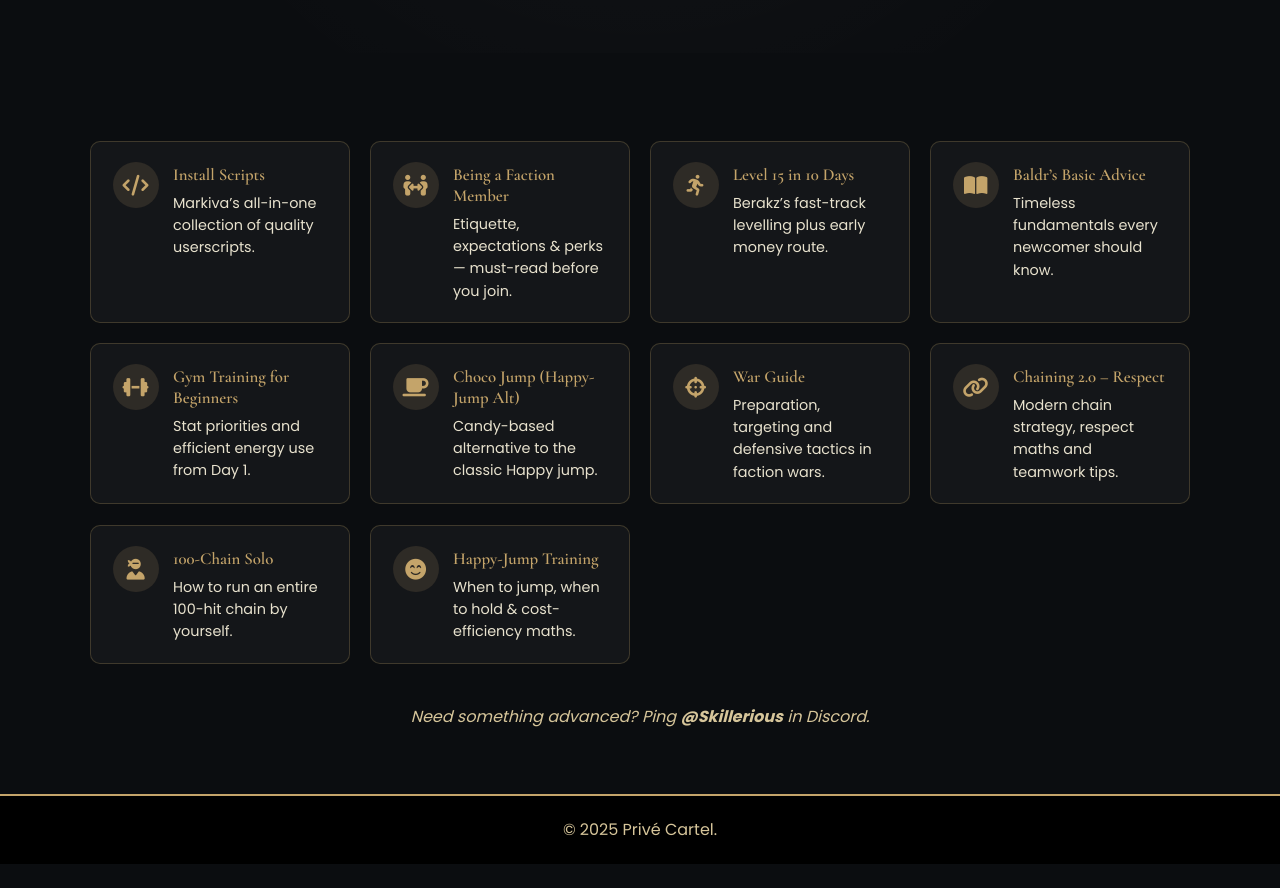
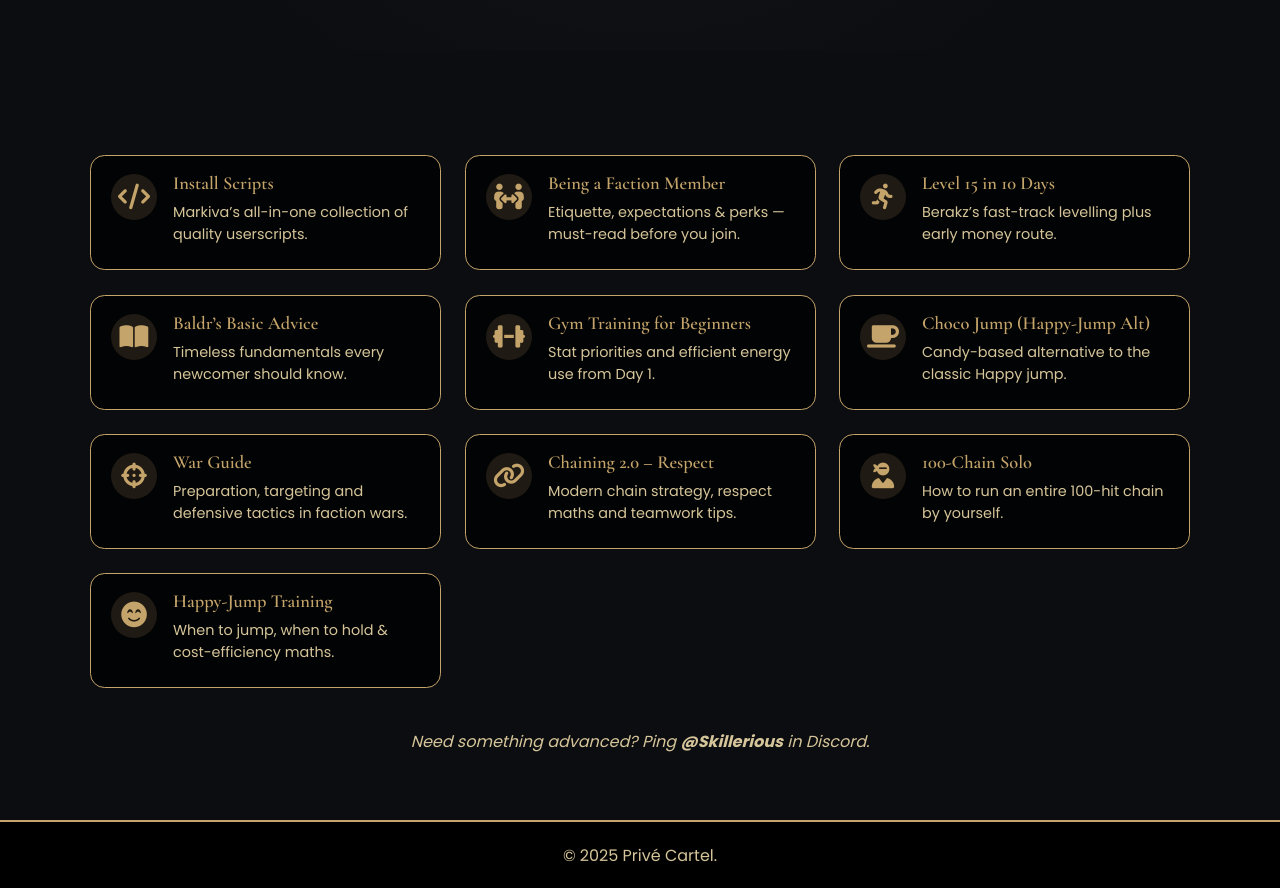
Before and after one commit to Skillerious87/privecartel.io, a plain HTML site: page guides.html in a window 1280 px wide. Shown: the part 496-1384 px from the top of the page. Before the commit the page ends 1360 px from the top, so only its background shows below. Drawn offline with nearby package versions, Linux system fonts and the light colour scheme.

Commit message:
Add files via upload

```diff
--- a/guides.html
+++ b/guides.html
@@ -17,44 +17,41 @@
   <!-- GLOBAL THEME -->
   <link rel="stylesheet" href="assets/style.css" />
 
-  <!-- PAGE-SPECIFIC TWEAKS -->
+  <!-- PAGE-SPECIFIC GRID (no hover overrides) -->
   <style>
-    /* ---------- Guides grid ---------- */
     .guide-grid{
       display:grid;
-      gap:1.25rem;
-      grid-template-columns:repeat(auto-fit,minmax(230px,1fr));
-      margin-top:1.5rem;
+      gap:1.5rem;
+      grid-template-columns:repeat(auto-fit,minmax(260px,1fr));
+      margin:2.5rem 0;
     }
-
-    /* ---------- card hover (MATCH index Services) ---------- */
     .guide-card{
-      display:flex;gap:.9rem;align-items:flex-start;
-      background:rgba(255,255,255,.04);                   /* same bg */
-      border:1px solid rgba(214,184,109,.22);             /* same border */
-      border-radius:10px;
-      padding:1.25rem 1.35rem;
-      color:inherit;text-decoration:none;
-      transition:transform .25s ease, box-shadow .25s ease; /* identical */
+      display:flex;
+      align-items:flex-start;
+      gap:1rem;
+      text-decoration:none!important;
     }
-    .guide-card:hover{
-      transform:translateY(-4px);
-      box-shadow:0 6px 16px rgba(0,0,0,.55);              /* soft black */
+    .guide-card i{
+      flex:none;
+      width:46px;height:46px;
+      display:grid;place-items:center;
+      font-size:1.6rem;
+      color:var(--accent);
+      background:rgba(var(--accent-rgb),.15);
+      border-radius:50%;
+      margin-top:.1rem;
     }
-
-    /* badge + copy */
-    .guide-card i{
-      flex:0 0 46px;height:46px;
-      display:grid;place-items:center;
-      background:rgba(var(--accent-rgb),.15);
-      border-radius:50%;color:var(--accent);
-      font-size:1.3rem;
+    .guide-card h3{
+      font-size:1.15rem;
+      margin:0 0 .35rem;
+      color:var(--accent);
     }
-    .guide-card h3{margin:.15rem 0 .4rem;font-size:1.05rem}
-    .guide-card p {margin:0;font-size:.9rem;line-height:1.55;color:var(--text-1)}
-
-    /* hero font tweak for consistency */
-    .rules-hero h1{font-size:clamp(1.8rem,5vw,2.7rem)}
+    .guide-card p{
+      margin:0;
+      font-size:.9rem;
+      line-height:1.55;
+      color:var(--text-2);
+    }
   </style>
 </head>
 <body>
@@ -94,7 +91,7 @@
 
       <div class="guide-grid">
 
-        <a href="https://www.markiva.co.uk/torn.htm" target="_blank" class="guide-card">
+        <a href="https://www.markiva.co.uk/torn.htm" target="_blank" class="card guide-card">
           <i class="fa-solid fa-code"></i>
           <div>
             <h3>Install&nbsp;Scripts</h3>
@@ -102,7 +99,7 @@
           </div>
         </a>
 
-        <a href="https://www.torn.com/forums.php#/p=threads&f=61&t=15940140" target="_blank" class="guide-card">
+        <a href="https://www.torn.com/forums.php#/p=threads&f=61&t=15940140" target="_blank" class="card guide-card">
           <i class="fa-solid fa-people-arrows-left-right"></i>
           <div>
             <h3>Being a Faction Member</h3>
@@ -110,7 +107,7 @@
           </div>
         </a>
 
-        <a href="https://www.torn.com/forums.php#/p=threads&f=61&t=16242871&b=0&a=0" target="_blank" class="guide-card">
+        <a href="https://www.torn.com/forums.php#/p=threads&f=61&t=16242871&b=0&a=0" target="_blank" class="card guide-card">
           <i class="fa-solid fa-person-running"></i>
           <div>
             <h3>Level&nbsp;15 in&nbsp;10&nbsp;Days</h3>
@@ -118,7 +115,7 @@
           </div>
         </a>
 
-        <a href="https://www.torn.com/forums.php#/p=threads&f=61&t=16034448" target="_blank" class="guide-card">
+        <a href="https://www.torn.com/forums.php#/p=threads&f=61&t=16034448" target="_blank" class="card guide-card">
           <i class="fa-solid fa-book-open"></i>
           <div>
             <h3>Baldr’s Basic Advice</h3>
@@ -126,7 +123,7 @@
           </div>
         </a>
 
-        <a href="https://www.torn.com/forums.php#/p=threads&f=61&t=15995191" target="_blank" class="guide-card">
+        <a href="https://www.torn.com/forums.php#/p=threads&f=61&t=15995191" target="_blank" class="card guide-card">
           <i class="fa-solid fa-dumbbell"></i>
           <div>
             <h3>Gym Training for Beginners</h3>
@@ -134,7 +131,7 @@
           </div>
         </a>
 
-        <a href="https://www.torn.com/forums.php#/p=threads&f=61&t=16077517" target="_blank" class="guide-card">
+        <a href="https://www.torn.com/forums.php#/p=threads&f=61&t=16077517" target="_blank" class="card guide-card">
           <i class="fa-solid fa-mug-saucer"></i>
           <div>
             <h3>Choco Jump (Happy-Jump Alt)</h3>
@@ -142,7 +139,7 @@
           </div>
         </a>
 
-        <a href="https://www.torn.com/forums.php#/p=threads&f=61&t=15928502" target="_blank" class="guide-card">
+        <a href="https://www.torn.com/forums.php#/p=threads&f=61&t=15928502" target="_blank" class="card guide-card">
           <i class="fa-solid fa-crosshairs"></i>
           <div>
             <h3>War Guide</h3>
@@ -150,7 +147,7 @@
           </div>
         </a>
 
-        <a href="https://www.torn.com/forums.php#/p=threads&f=61&t=16025016" target="_blank" class="guide-card">
+        <a href="https://www.torn.com/forums.php#/p=threads&f=61&t=16025016" target="_blank" class="card guide-card">
           <i class="fa-solid fa-link"></i>
           <div>
             <h3>Chaining&nbsp;2.0 &ndash; Respect</h3>
@@ -158,7 +155,7 @@
           </div>
         </a>
 
-        <a href="https://www.torn.com/forums.php#/p=threads&f=61&t=15956969" target="_blank" class="guide-card">
+        <a href="https://www.torn.com/forums.php#/p=threads&f=61&t=15956969" target="_blank" class="card guide-card">
           <i class="fa-solid fa-user-ninja"></i>
           <div>
             <h3>100-Chain Solo</h3>
@@ -166,7 +163,7 @@
           </div>
         </a>
 
-        <a href="https://www.torn.com/forums.php#/p=threads&f=61&t=16094641" target="_blank" class="guide-card">
+        <a href="https://www.torn.com/forums.php#/p=threads&f=61&t=16094641" target="_blank" class="card guide-card">
           <i class="fa-solid fa-face-smile-beam"></i>
           <div>
             <h3>Happy-Jump Training</h3>
```
